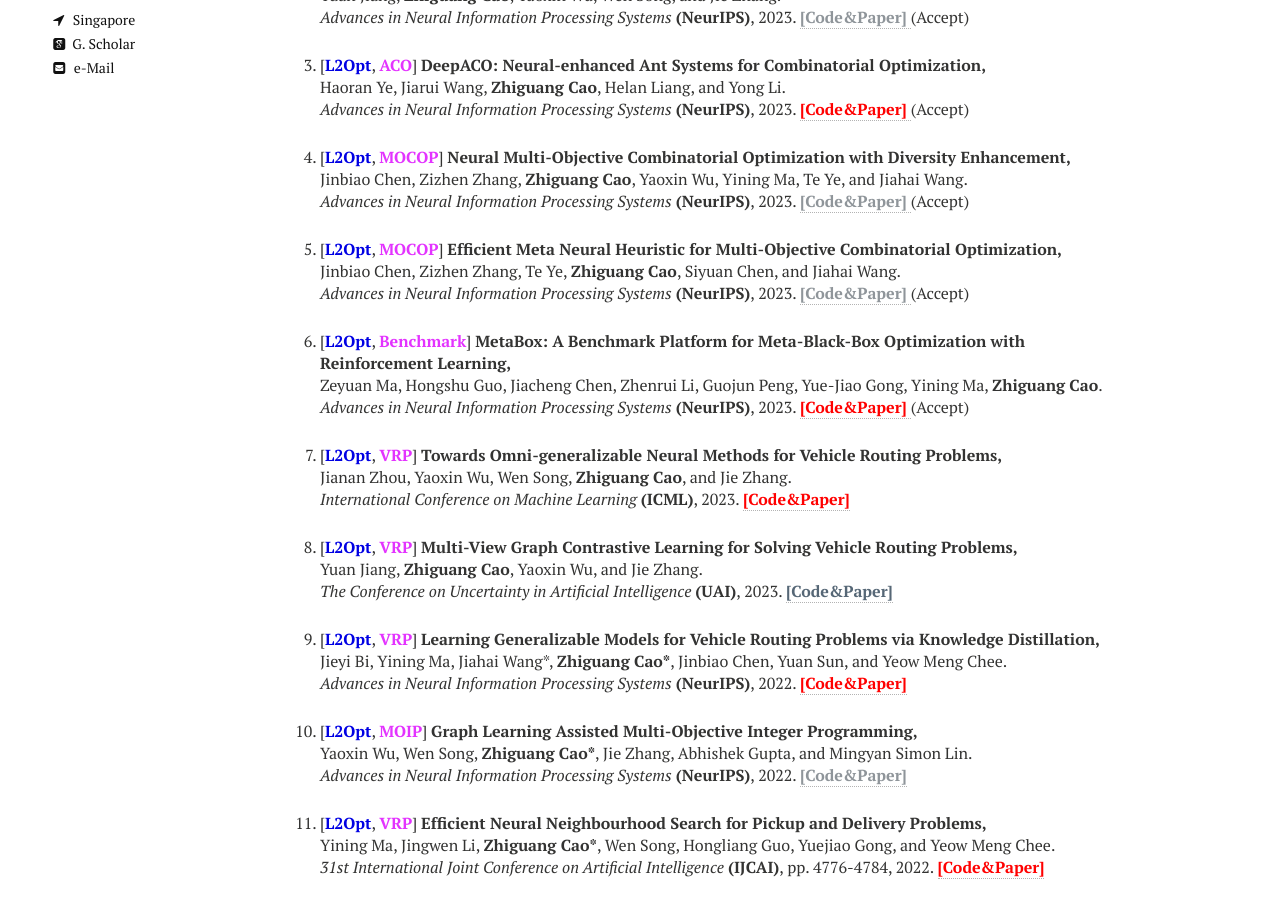
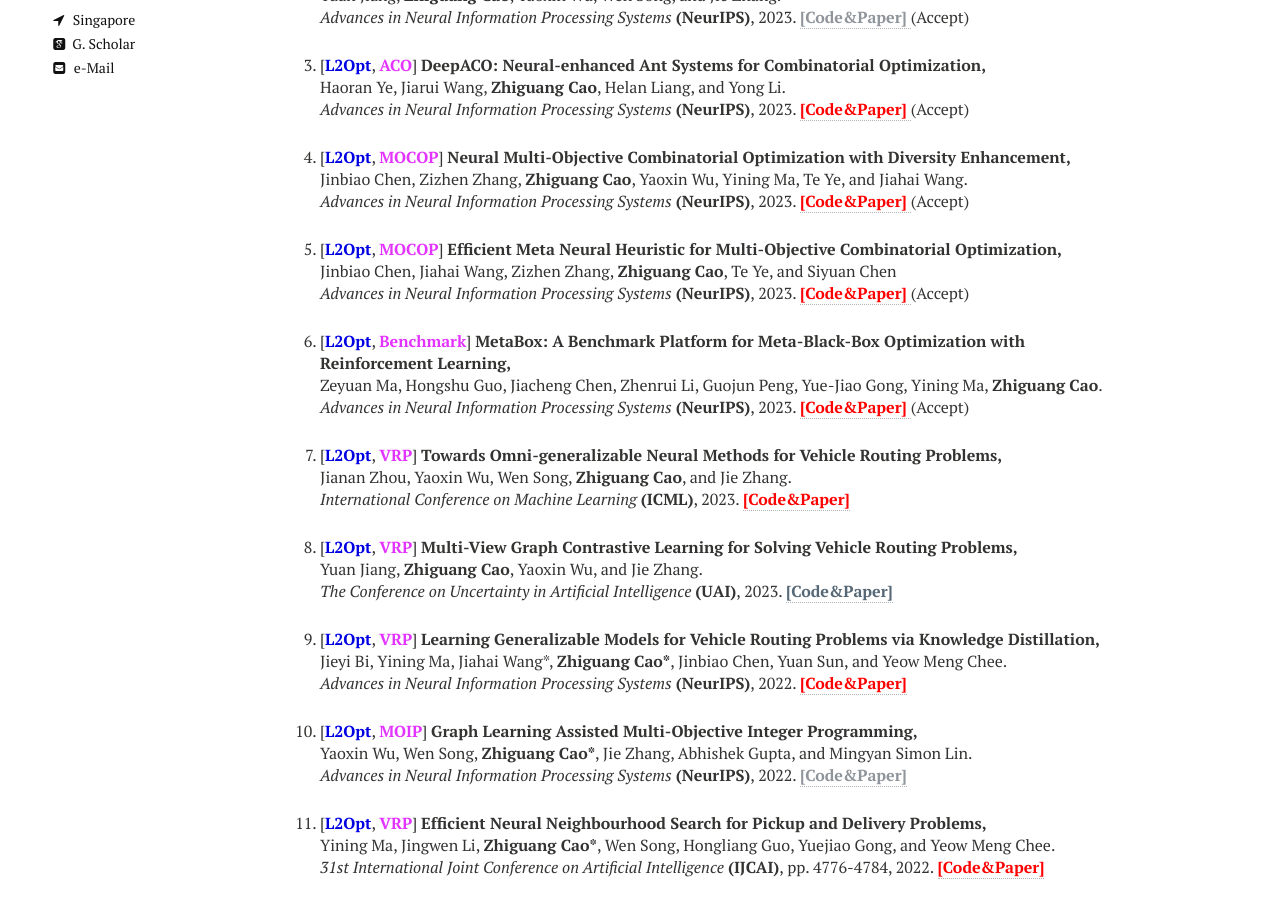
Before and after one commit to zhiguangcaosg/zhiguangcaosg.github.io, a Jekyll site: the page built from publications.md, in a window 1280 px wide and 900 px high, scrolled down 393 px. Built offline with Jekyll 4.4.1, drawn with Linux system fonts in a browser that asks for light colours; nearby versions of some CDN libraries.

Commit message:
Update publications.html

```diff
--- a/_layouts/publications.html
+++ b/_layouts/publications.html
@@ -118,15 +118,15 @@ div.bibtex pre { font-size: 75%; overflow: auto;  width: 100%; padding: 0em 0em;
 <p>
 [<font color="#0000E3"><b>L2Opt</b></font>, <font color="#E333FF"><b>MOCOP</b></font>] <b>Neural Multi-Objective Combinatorial Optimization with Diversity Enhancement,</b>
 <br> Jinbiao Chen, Zizhen Zhang, <b>Zhiguang Cao</b>, Yaoxin Wu, Yining Ma, Te Ye, and Jiahai Wang.<br>
-<i>Advances in Neural Information Processing Systems</i> <b>(NeurIPS)</b>, 2023. <a href="https://zhiguangcaosg.github.io/publications/"> <font color="#8F959A"><b>[Code&Paper]</b> </font></a> (Accept)
+<i>Advances in Neural Information Processing Systems</i> <b>(NeurIPS)</b>, 2023. <a href="https://github.com/bill-cjb/NHDE" target="_blank"> <font color="#FF0000"><b>[Code&Paper]</b> </font></a> (Accept)
 </p>
 </li>
 
 <li>
 <p>
 [<font color="#0000E3"><b>L2Opt</b></font>, <font color="#E333FF"><b>MOCOP</b></font>] <b>Efficient Meta Neural Heuristic for Multi-Objective Combinatorial Optimization,</b>
-<br> Jinbiao Chen, Zizhen Zhang, Te Ye, <b>Zhiguang Cao</b>, Siyuan Chen, and Jiahai Wang.<br>
-<i>Advances in Neural Information Processing Systems</i> <b>(NeurIPS)</b>, 2023. <a href="https://zhiguangcaosg.github.io/publications/"> <font color="#8F959A"><b>[Code&Paper]</b> </font></a> (Accept)
+<br> Jinbiao Chen, Jiahai Wang, Zizhen Zhang,  <b>Zhiguang Cao</b>, Te Ye, and Siyuan Chen<br>
+<i>Advances in Neural Information Processing Systems</i> <b>(NeurIPS)</b>, 2023. <a href="https://github.com/bill-cjb/EMNH" target="_blank"> <font color="#FF0000"><b>[Code&Paper]</b> </font></a> (Accept)
 </p>
 </li>
 
```
